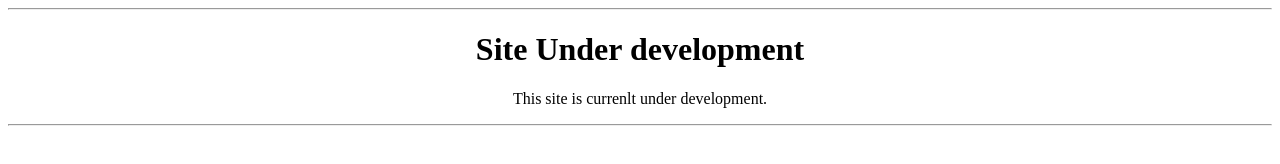
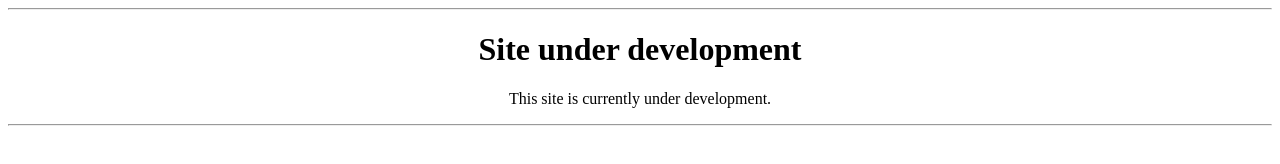
Before and after one commit to Fr0sty404/Fr0sty404.github.io, a plain HTML site: page index.html in a window 1280 px wide. Drawn offline with Linux system fonts and the light colour scheme.

Commit message:
fixed spelling error

```diff
--- a/index.html
+++ b/index.html
@@ -6,8 +6,8 @@
   <body>
     <center>
     <hr>
-    <h1>Site Under development</h1>
-    <p>This site is currenlt under development.</p>
+    <h1>Site under development</h1>
+    <p>This site is currently under development.</p>
     <hr>
     </center>
   </body>
```
